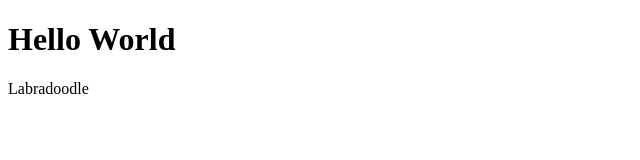
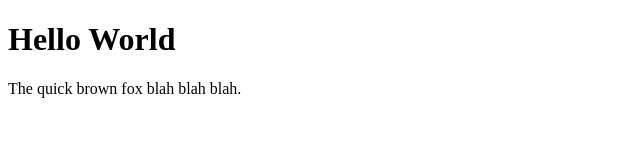
Before and after one commit to wolfman1337/Git1, a plain HTML site: page index.html in a window 1280 px wide. Shown: the whole page, without its empty margins (0-640 px from the left). Drawn offline with Linux system fonts and the light colour scheme.

Commit message:
Third commit

```diff
--- a/index.html
+++ b/index.html
@@ -7,6 +7,7 @@
     </head>
     <body>
         <h1>Hello World</h1>
-        <p>Labradoodle</p>
+        <p>The quick brown fox blah blah blah.</p>
+
     </body>
 </html>
```
